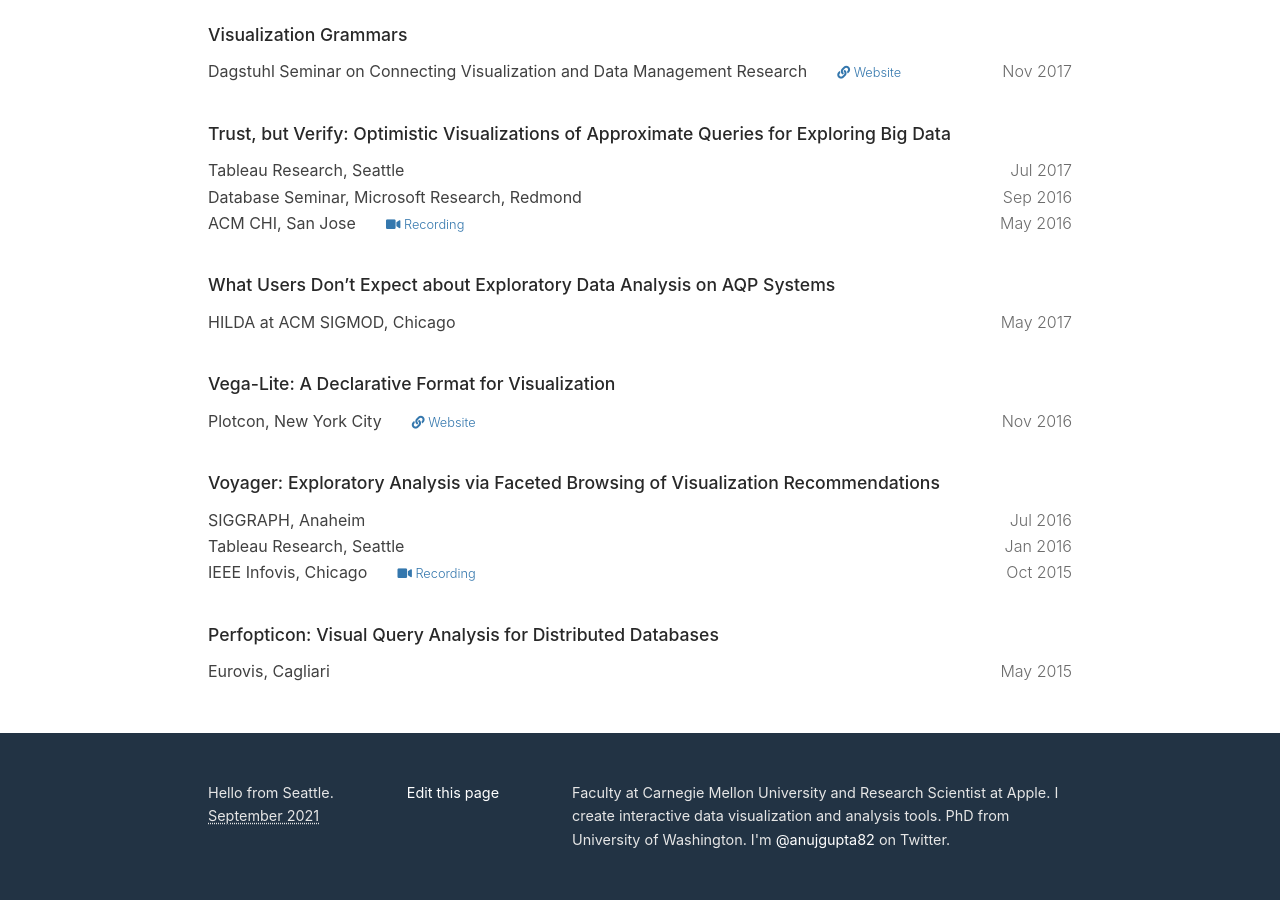
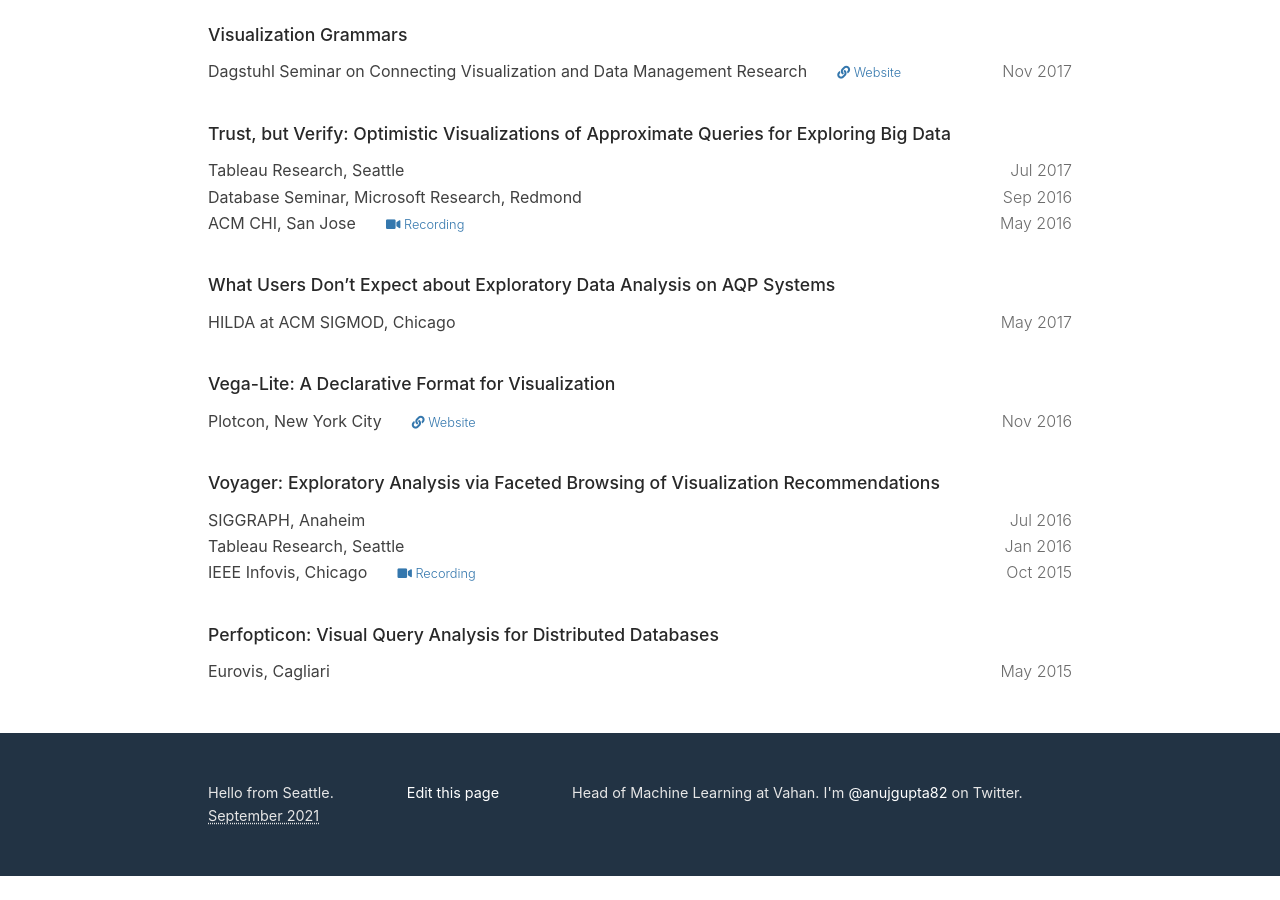
Before and after one commit to domoritz/domoritz.github.io, a Jekyll site: the page built from talks.md, in a window 1280 px wide and 900 px high, scrolled down 1890 px. Built offline with Jekyll 4.4.1, drawn with Linux system fonts in a browser that asks for light colours; after the commit the page ends 2766 px from its top, so only the background shows below that.

Commit message:
changed basic bio + photo

```diff
--- a/_config.yml
+++ b/_config.yml
@@ -2,15 +2,15 @@
 title: Anuj Gupta
 email: anujgupta82[at]gmail[dot]com
 description: > # this means to atignore newlines until "baseurl:"
-   Faculty at Carnegie Mellon University and Research Scientist at Apple. I create interactive data visualization and analysis tools. PhD from University of Washington.
+   Head of Machine Learning at Vahan.
 baseurl: "" # the subpath of your site, e.g. /blog
 url: "https://www.domoritz.de" # the base hostname & protocol for your site
 production_url: "https://www.domoritz.de"
-github_username: domoritz
+github_username: anujgupta82
 permalink: /blog/:year/:month/:title.html
 
 twitter:
-  username: domoritz
+  username: anujgupta82
 
 sass:
   style: compressed
```
